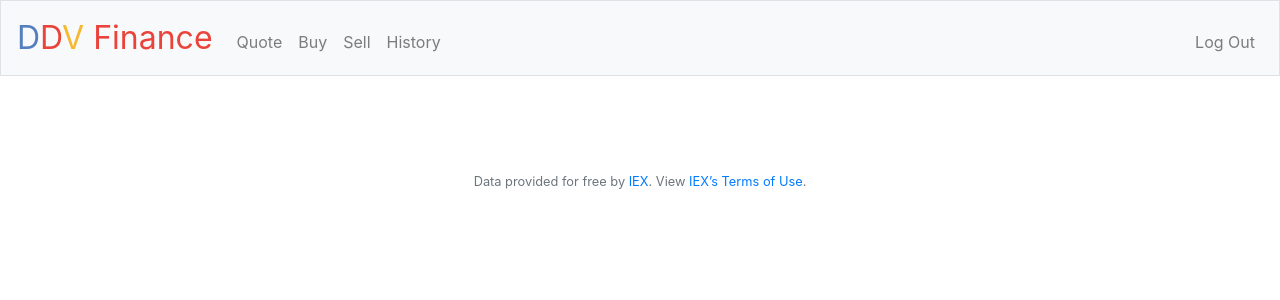
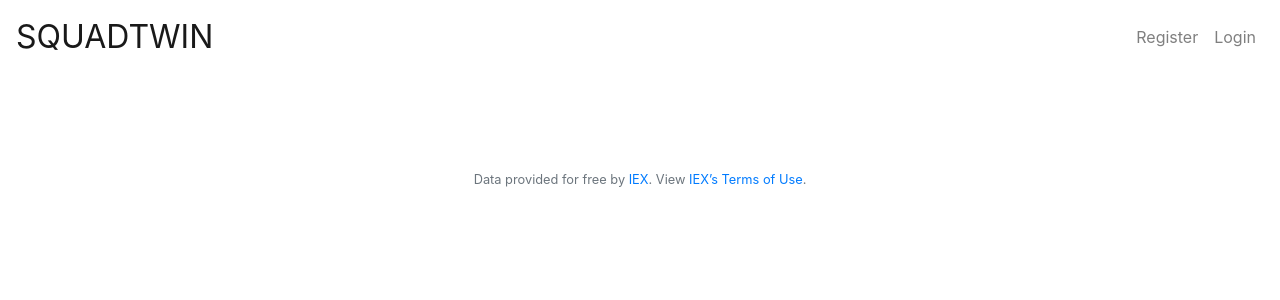
Before and after one commit to phayo/squad-twin, a Flask app: template templates/layout.html in a window 1280 px wide. Shown: the top 300 px of the page. Run offline with Flask 2, Linux system fonts and the light colour scheme; the template is opened without the code that fills it, so the values that code supplies are empty; the visitor is signed in with stand-in values (Sample User, id 1); some libraries are stand-ins or nearby versions.

Commit message:
create navbar

```diff
--- a/templates/layout.html
+++ b/templates/layout.html
@@ -20,44 +20,41 @@
         <script src="https://cdnjs.cloudflare.com/ajax/libs/popper.js/1.14.3/umd/popper.min.js"></script>
         <script src="https://maxcdn.bootstrapcdn.com/bootstrap/4.1.3/js/bootstrap.min.js"></script>
 
-        <title>C$50 Finance: {% block title %}{% endblock %}</title>
+        <title>SquadTwin{% block title %}{% endblock %}</title>
 
     </head>
 
     <body>
 
-        <nav class="navbar navbar-expand-md navbar-light bg-light border">
-            <a class="navbar-brand" href="/"><span class="blue">D</span><span class="red">D</span><span class="yellow">V</span> <span class="red">Finance</span></a>
-            <button aria-controls="navbar" aria-expanded="false" aria-label="Toggle navigation" class="navbar-toggler" data-target="#navbar" data-toggle="collapse" type="button">
+        <header>
+
+            <nav class="navbar navbar-expand-lg navbar-light bg-transparent">
+              <a class="navbar-brand" href="index.html">SQUADTWIN</a>
+              <button
+                class="navbar-toggler"
+                type="button"
+                data-toggle="collapse"
+                data-target="#navbarSupportedContent"
+                aria-controls="navbarSupportedContent"
+                aria-expanded="false"
+                aria-label="Toggle navigation"
+              >
                 <span class="navbar-toggler-icon"></span>
-            </button>
-            <div class="collapse navbar-collapse" id="navbar">
-                {% if session.user_id %}
-                    <ul class="navbar-nav mr-auto mt-2">
-                        <li class="nav-item"><a class="nav-link" href="/quote">Quote</a></li>
-                        <li class="nav-item"><a class="nav-link" href="/buy">Buy</a></li>
-                        <li class="nav-item"><a class="nav-link" href="/sell">Sell</a></li>
-                        <li class="nav-item"><a class="nav-link" href="/history">History</a></li>
-                    </ul>
-                    <ul class="navbar-nav ml-auto mt-2">
-                        <li class="nav-item"><a class="nav-link" href="/logout">Log Out</a></li>
-                    </ul>
-                {% else %}
-                    <ul class="navbar-nav ml-auto mt-2">
-                        <li class="nav-item"><a class="nav-link" href="/register">Register</a></li>
-                        <li class="nav-item"><a class="nav-link" href="/login">Log In</a></li>
-                    </ul>
-                {% endif %}
-            </div>
-        </nav>
+              </button>
 
-        {% if get_flashed_messages() %}
-            <header>
-                <div class="alert alert-primary border text-center" role="alert">
-                    {{ get_flashed_messages() | join(" ") }}
-                </div>
-            </header>
-        {% endif %}
+              <div class="collapse navbar-collapse" id="navbarSupportedContent">
+                <ul class="navbar-nav ml-auto">
+                  <li class="nav-item">
+                    <a class="nav-link" href="#">Register</a>
+                  </li>
+                  <li class="nav-item">
+                    <a class="nav-link" href="#">Login</a>
+                  </li>
+                </ul>
+              </div>
+            </nav>
+          </nav>
+        </header>
 
         <main class="container p-5">
             {% block main %}{% endblock %}
```
